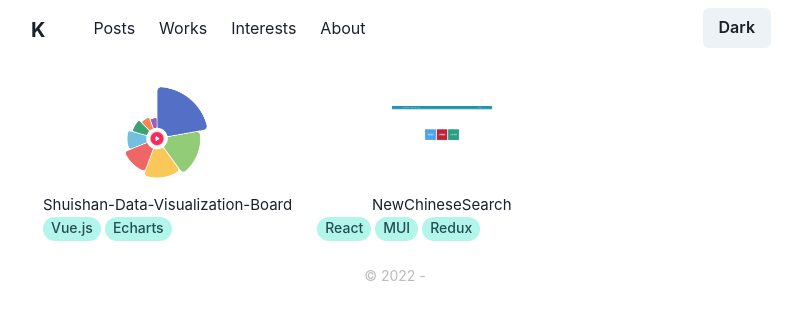
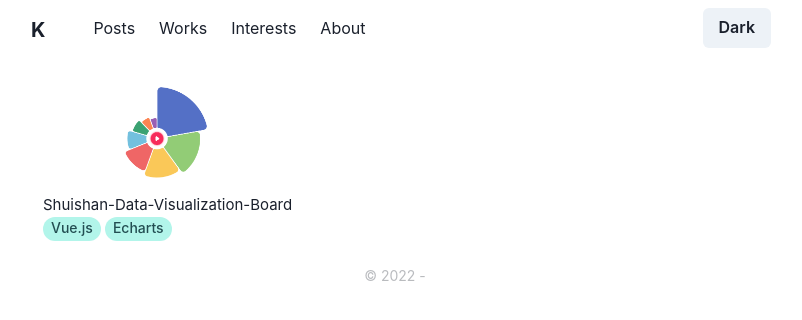
Before and after one commit to gejin19991214/portfolio, a Next.js app: page /works in a window 1280 px wide. Shown: the top 320 px of the page, without its empty margins (245-1047 px from the left). Built offline with nearby package versions, Linux system fonts and the light colour scheme.

Commit message:
modify posts

```diff
--- a/pages/works.js
+++ b/pages/works.js
@@ -4,7 +4,7 @@ import {WorkGridItem} from "../components/grid-item";
 import { Container, SimpleGrid } from "@chakra-ui/react";
 
 import shuishan from "../public/images/shuishan.png";
-import newchinese from "../public/images/newchinese.png";
+// import newchinese from "../public/images/newchinese.png";
 
 
 const works = () => {
@@ -18,11 +18,11 @@ const works = () => {
               thumbnail={shuishan}
               tags={["Vue.js", "Echarts"]}
             ></WorkGridItem>
-            <WorkGridItem
+            {/* <WorkGridItem
               title="NewChineseSearch"
               thumbnail={newchinese}
               tags={["React", "MUI", "Redux"]}
-            ></WorkGridItem>
+            ></WorkGridItem> */}
           </SimpleGrid>
         </Section>
       </Container>
```
